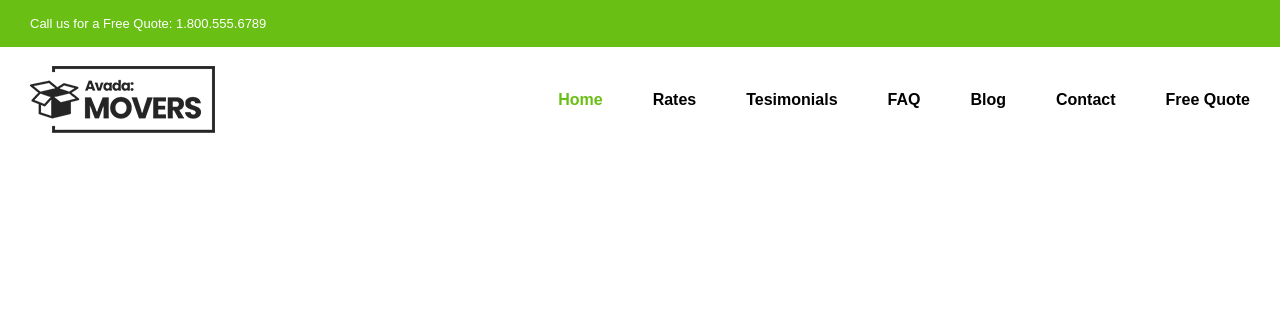
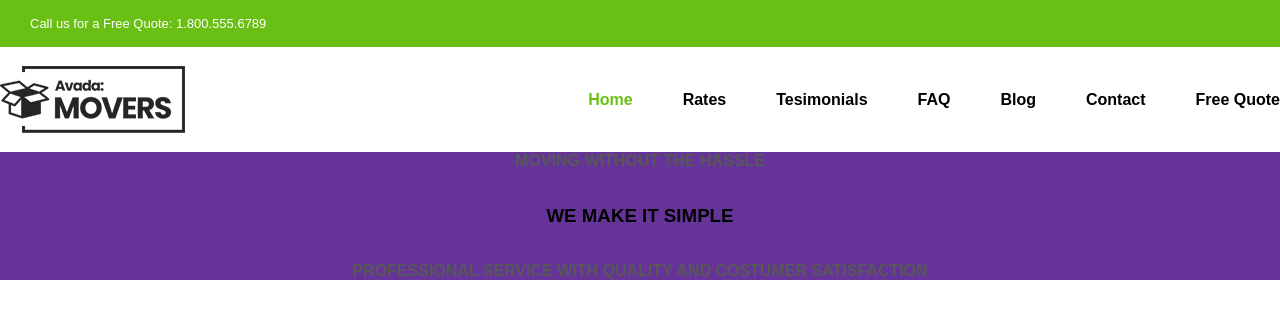
Before and after one commit to Luigidefilippo/proj-html-vuejs, a Vue app: page / in a window 1280 px wide. Shown: the top 318 px of the page. Built offline with nearby package versions, Linux system fonts and the light colour scheme.

Commit message:
add main section 1 debug

```diff
--- a/src/components/AppMain.vue
+++ b/src/components/AppMain.vue
@@ -12,9 +12,12 @@ export default {
 </script>
 
 <template>
-
-    <mainNavbar/>
-    <mainSection1/>
+ <div class="containerS1">
+        <div class="container">
+            <mainNavbar />
+            <mainSection1 />
+        </div>
+    </div>
 
 </template>
 
--- a/src/components/mainComponents/mainNavbar.vue
+++ b/src/components/mainComponents/mainNavbar.vue
@@ -71,7 +71,6 @@ export default{
 
 nav {
     height: 105px;
-    padding: 0 30px;
 
     .container {
         height: 100%;
--- a/src/components/mainComponents/mainSection1.vue
+++ b/src/components/mainComponents/mainSection1.vue
@@ -1,9 +1,38 @@
 <script>
+export default {
+
+}
 </script>
 
 <template>
+    <section class="bannerS1">
+            <h6>MOVING WITHOUT THE HASSLE</h6>
+            <h3>WE MAKE IT SIMPLE</h3>
+            <h6>PROFESSIONAL SERVICE WITH QUALITY AND COSTUMER SATISFACTION</h6>
+    </section>
 
 </template>
 
 <style lang="scss">
+@use '../style/partials/colors' as*;
+
+.bannerS1{
+   background-color: rebeccapurple;
+    text-align: center;
+    display: flex;
+    flex-direction: column;
+    align-items: center;
+    gap: 35px;
+
+    h6 {
+        color: $smallTitle;
+        font-size: 16px;
+        text-transform: uppercase;
+    }
+    h4 {
+        color: $title;
+        font-size: 64px;
+        text-transform: uppercase;
+    }
+}
 </style>
--- a/src/components/style/partials/_colors.scss
+++ b/src/components/style/partials/_colors.scss
@@ -11,3 +11,8 @@ $beaver: #86695a;
 $oslo-gray: #93989b;
 $river-bed: #93989b;
 $mantis: #8fce53;
+
+// FOR TITLE
+
+$smallTitle: #585858;
+$title: #111111;
```
